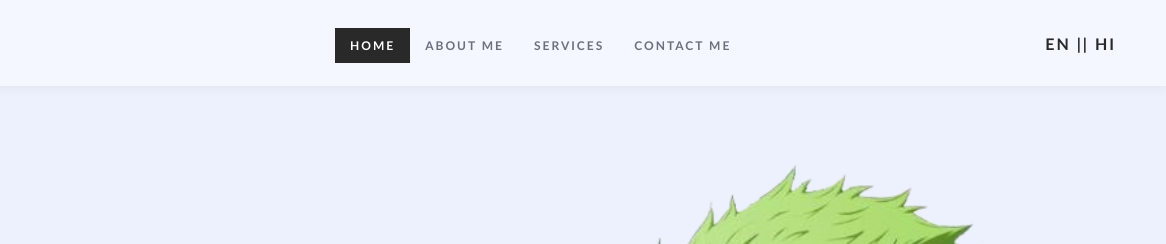
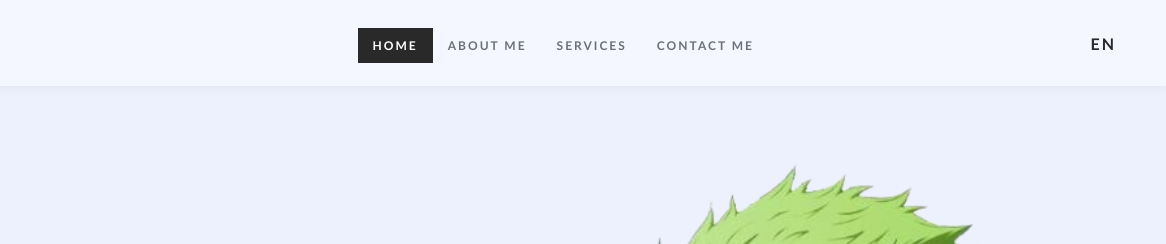
Before and after one commit to ShivamGupta-5703/Basic-Portfolio, a plain HTML site: page index.html in a window 1280 px wide. Shown: the top 244 px of the page, 114-1280 px from the left. Drawn offline with nearby package versions, Linux system fonts and the light colour scheme.

Commit message:
Update index.html

```diff
--- a/index.html
+++ b/index.html
@@ -18,7 +18,7 @@
                 <li><a href="#services">Services</a></li>
                 <li><a href="#contact_form">Contact Me</a></li>
             </ul>
-            <a href="#" class="lang">En || Hi</a>
+            <a href="#" class="lang">En</a>
         </nav>
         <div class="name">
             <p>Hello</p>
```
